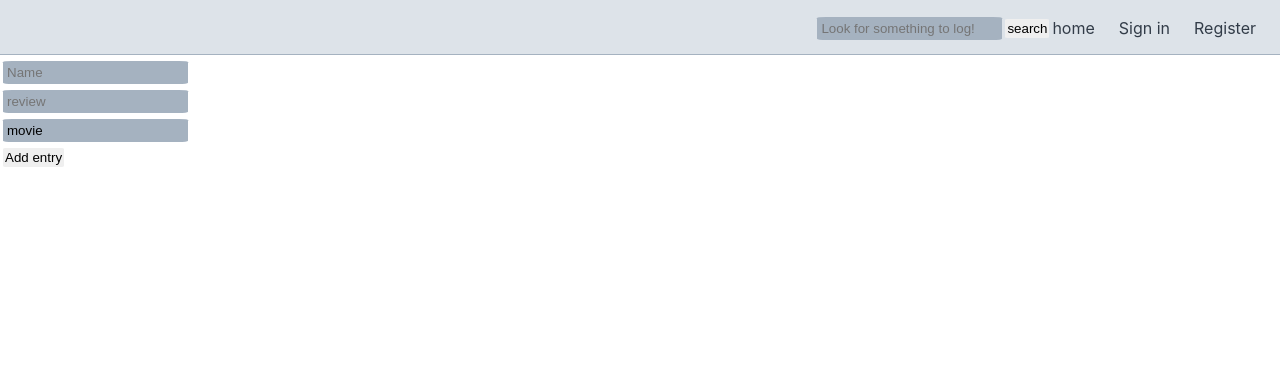
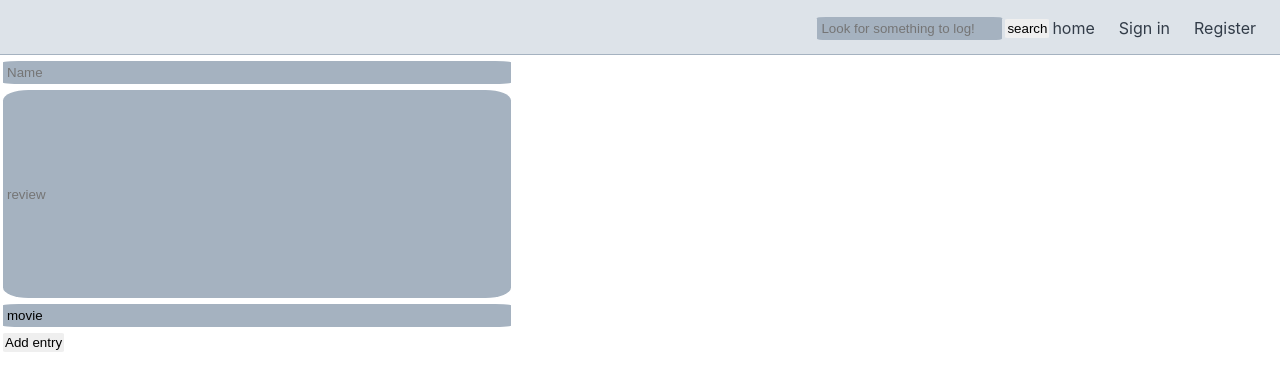
Before and after one commit to ahmki/logger_front, a React (Create React App) app: page /logentry in a window 1280 px wide. Shown: the top 390 px of the page. Built offline with nearby package versions, Linux system fonts and the light colour scheme.

Commit message:
styling form

```diff
--- /dev/null
+++ b/src/components/LogEntry/LogEntryForm.css
@@ -0,0 +1,7 @@
+.nameForm, .reviewForm, .mediaForm {
+  width: 500px;
+}
+
+.reviewForm {
+  height: 200px;
+}
--- a/src/components/LogEntry/index.js
+++ b/src/components/LogEntry/index.js
@@ -4,6 +4,7 @@ import { addEntry } from '../../services/logService';
 import { useDispatch, useSelector } from 'react-redux';
 import { useNavigate } from 'react-router-dom';
 import { displayNotification } from '../../reducers/notificationReducer';
+import './LogEntryForm.css';
 
 const initialValues = {
   name: '',
@@ -41,6 +42,7 @@ const LogEntryForm = () => {
         <Form onSubmit={handleSubmit}>
           <div className='inputForm'>
             <Field
+              className="nameForm"
               name="name"
               type="text"
               placeholder="Name"
@@ -49,6 +51,7 @@ const LogEntryForm = () => {
 
           <div className='inputForm'>
             <Field
+              className="reviewForm"
               name="review"
               type="text"
               placeholder="review"
@@ -57,6 +60,7 @@ const LogEntryForm = () => {
 
           <div className='inputForm'>
             <Field
+              className="mediaForm"
               name="mediaType"
               type="text"
               placeholder="Type e.g movie, tv"
```
